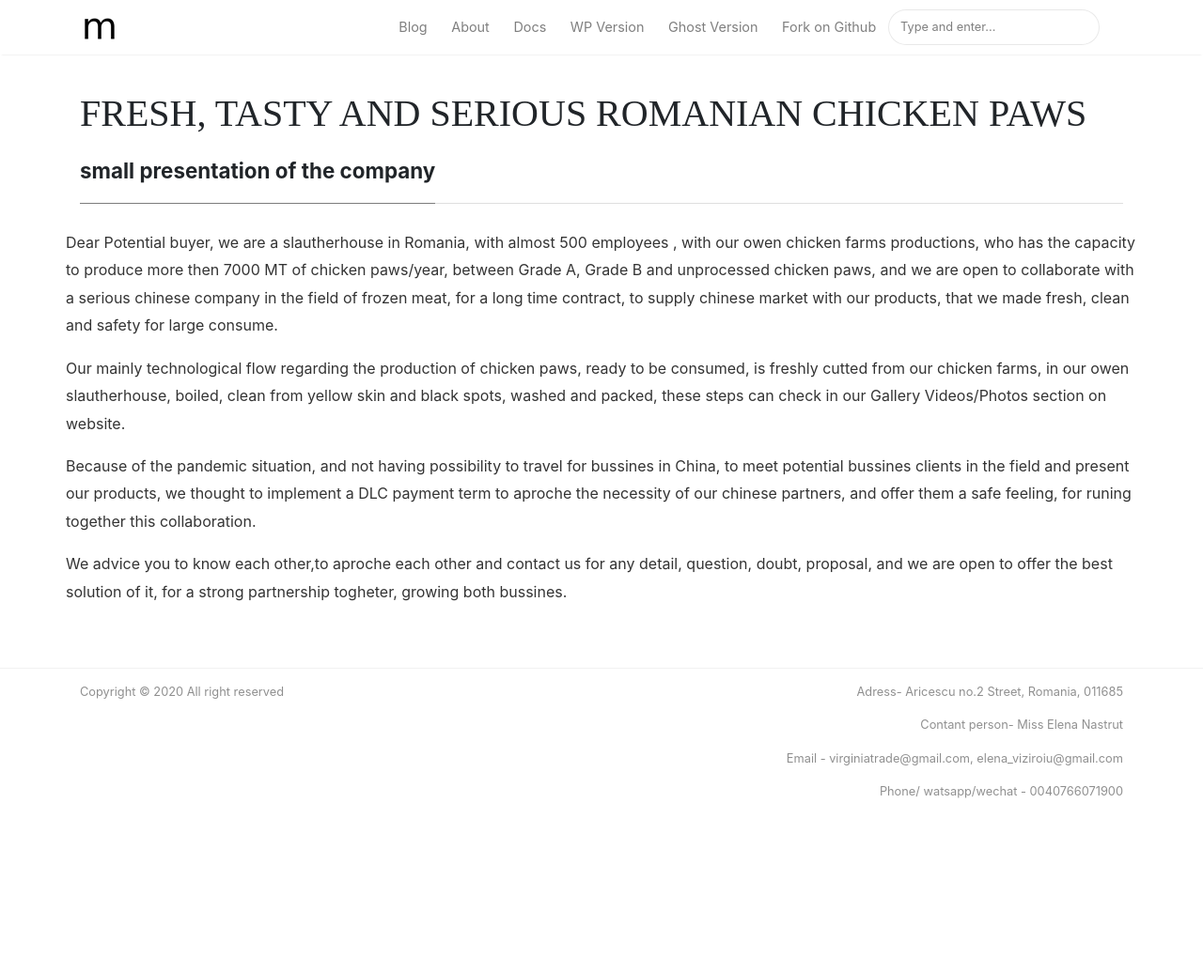
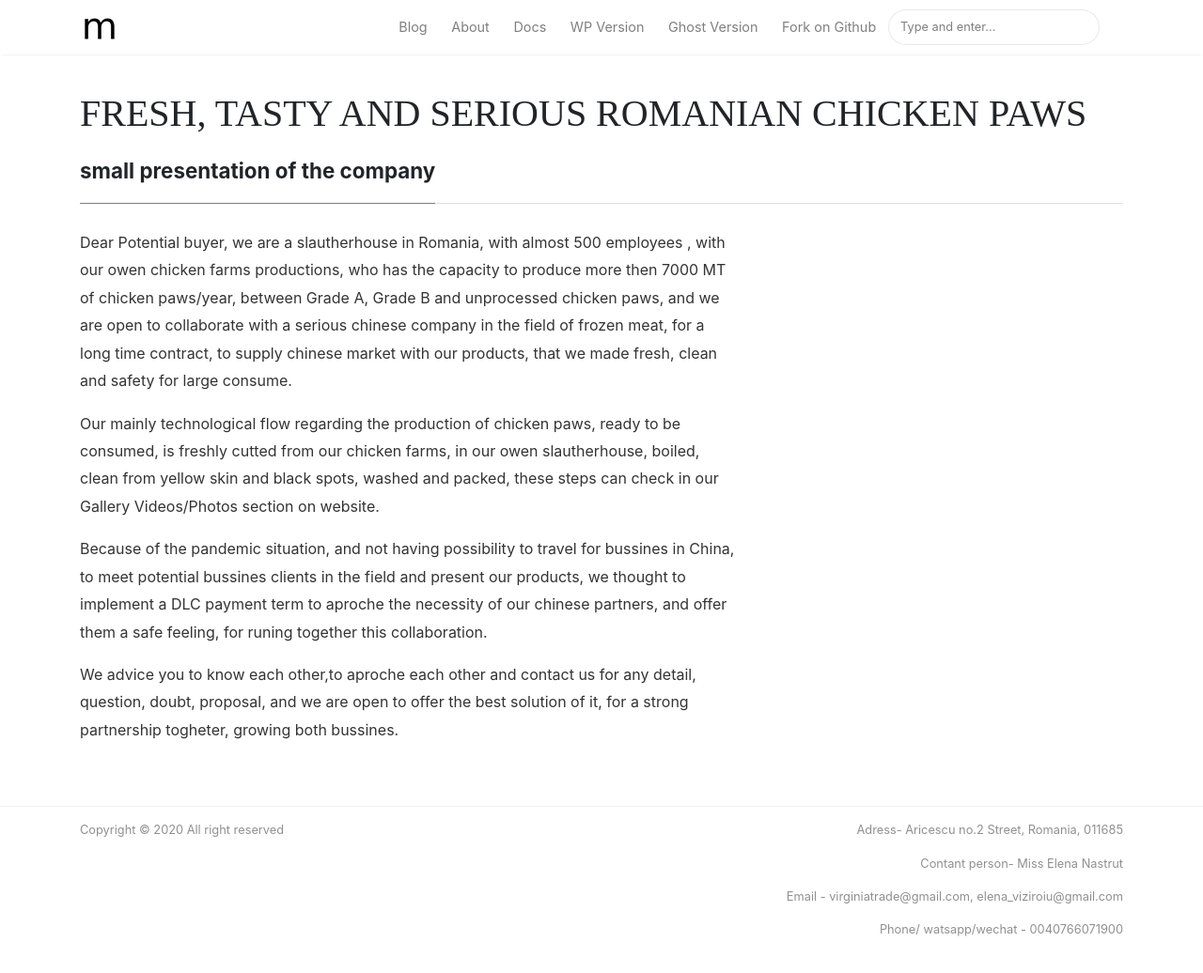
Before and after one commit to gpf192/gpf192.github.io, a Jekyll site: the page built from _pages/about.md, in a window 1280 px wide and 1089 px high. Shown: the top 1036 px of the window at 94% size. Built offline with Jekyll 4.4.1, drawn with Linux system fonts in a browser that asks for light colours; nearby versions of some CDN libraries.

Commit message:
feat style

```diff
--- a/_pages/about.md
+++ b/_pages/about.md
@@ -6,6 +6,7 @@ comments: false
 ---
 
 <div class="row justify-content-between">
+<div class="col-md-8 pr-5">
 
 <p>Dear Potential buyer, we are a slautherhouse in Romania, with almost 500 employees , with our owen chicken farms productions, who has the capacity to produce more then 7000 MT of chicken paws/year, between Grade A, Grade B and unprocessed chicken paws, and we are open to collaborate with a serious chinese company in the field of frozen meat, for a long time contract, to supply chinese market with our products, that we made fresh, clean and safety for large consume.</p>
 
@@ -16,3 +17,4 @@ comments: false
 <p>We advice you to know each other,to aproche each other and contact us for any detail, question, doubt, proposal, and we are open to offer the best solution of it, for a strong partnership togheter, growing both bussines.</p>
 
 </div>
+</div>
```
